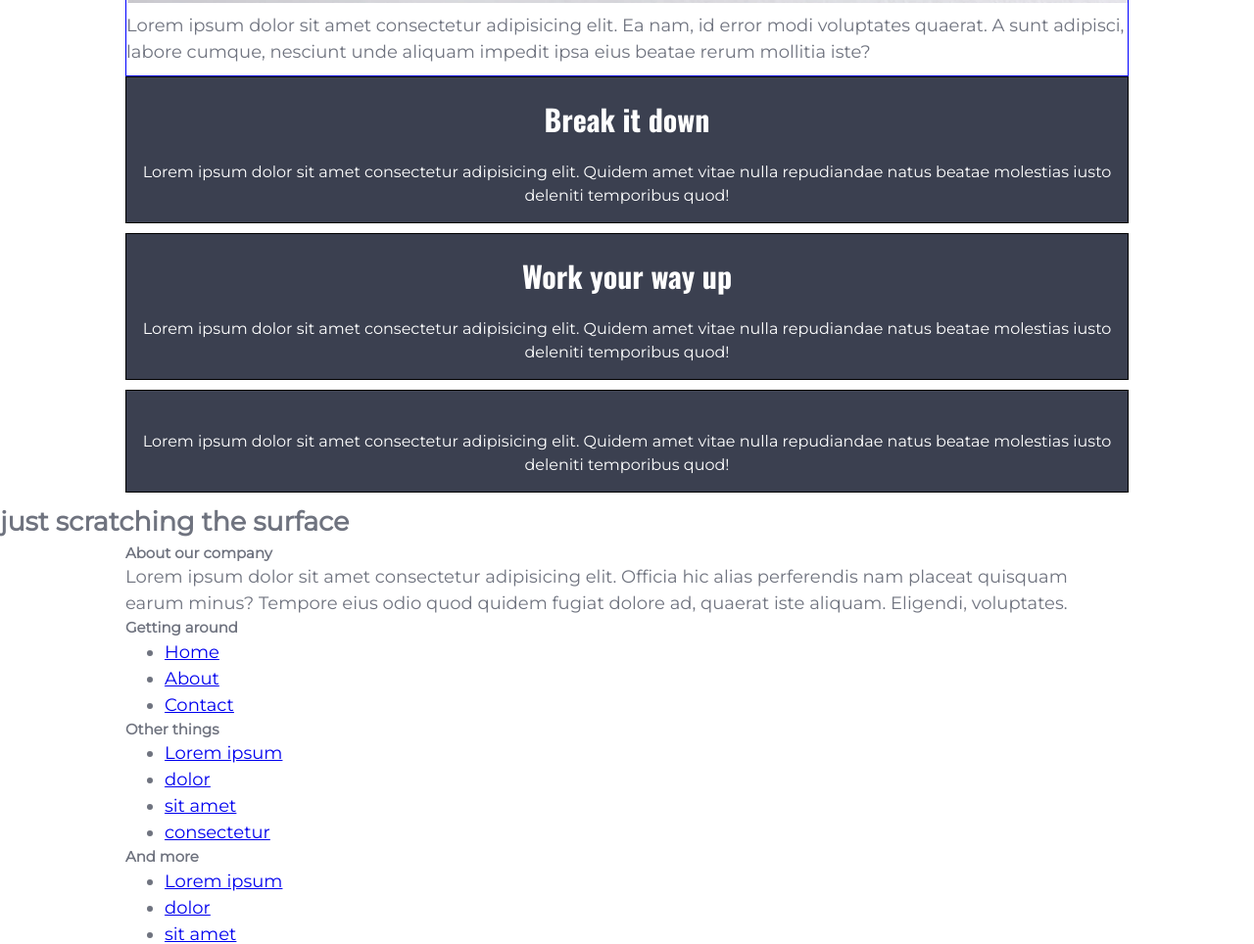
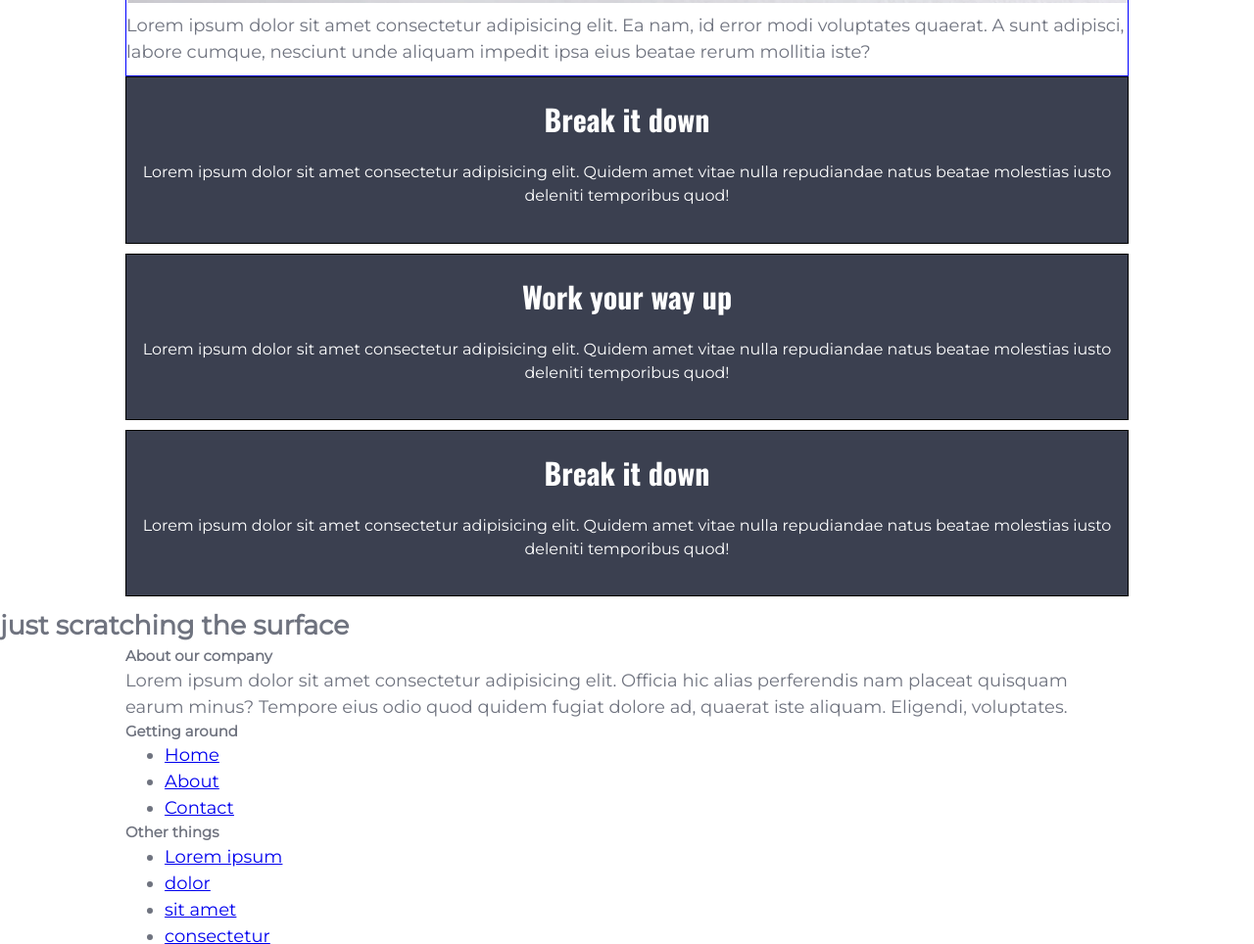
Before and after one commit to acoderlooksat50/CRL-FINAL, a plain HTML site: page index.html in a window 1280 px wide. Shown: the part 1577-2541 px from the top of the page at 98% size. Drawn offline with nearby package versions, Linux system fonts and the light colour scheme.

Commit message:
style sidebar

```diff
--- a/index.html
+++ b/index.html
@@ -88,7 +88,7 @@
                     <div class="sidebar_paragraph">Lorem ipsum dolor sit amet consectetur adipisicing elit. Quidem amet vitae nulla repudiandae natus beatae molestias iusto deleniti temporibus quod!</div>
                 </div>
                 <div class="sidebar__card">
-                    <h3 class="sidebar__title"></h3>
+                    <h3 class="sidebar__title">Break it down</h3>
                     <div class="sidebar_paragraph">Lorem ipsum dolor sit amet consectetur adipisicing elit. Quidem amet vitae nulla repudiandae natus beatae molestias iusto deleniti temporibus quod!</div>
                 </div>
             </div>
--- a/style.css
+++ b/style.css
@@ -287,5 +287,6 @@ header {
 }
 
 .sidebar_paragraph{
-  padding-bottom: 15px;
+  padding-bottom: 1.2rem;
+  margin-bottom: 1rem;
 }
```
